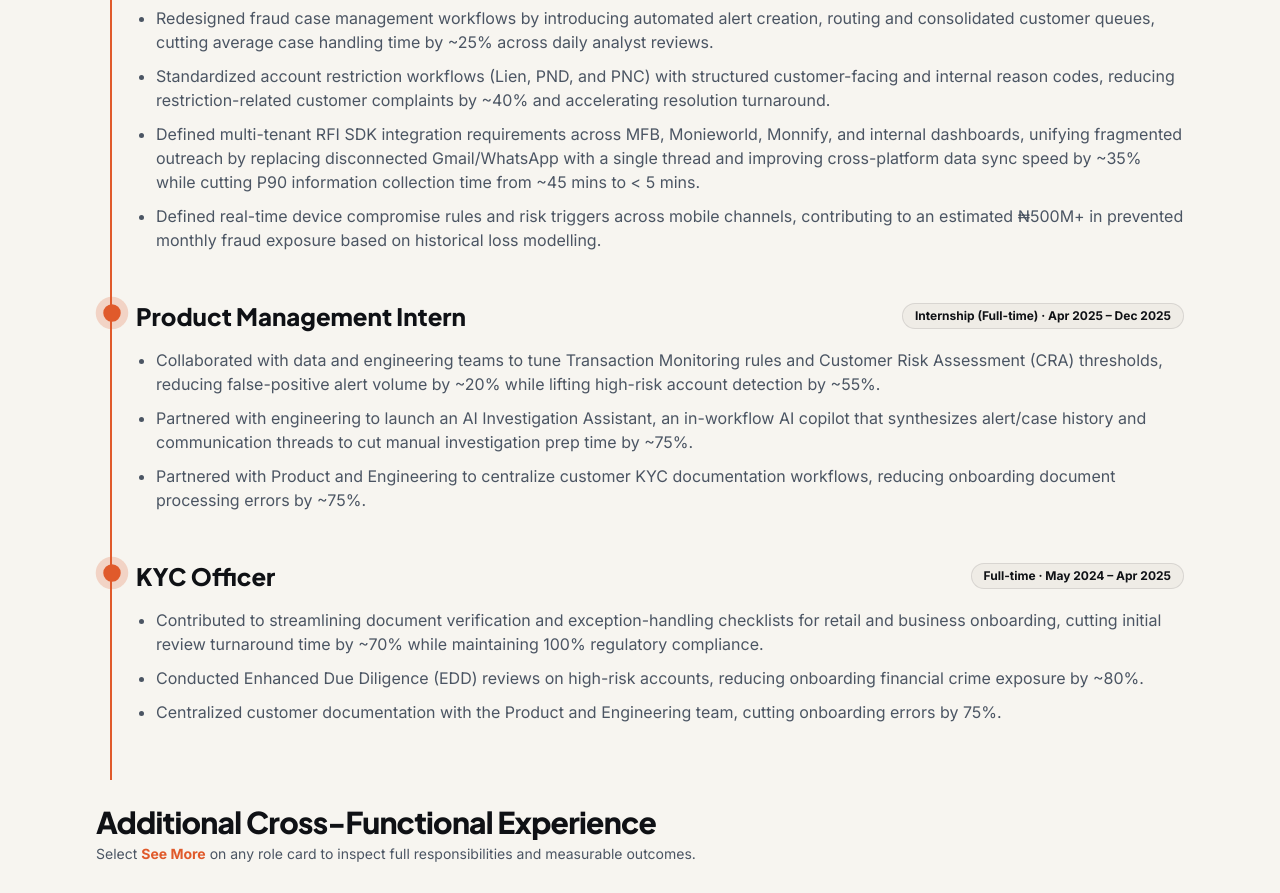
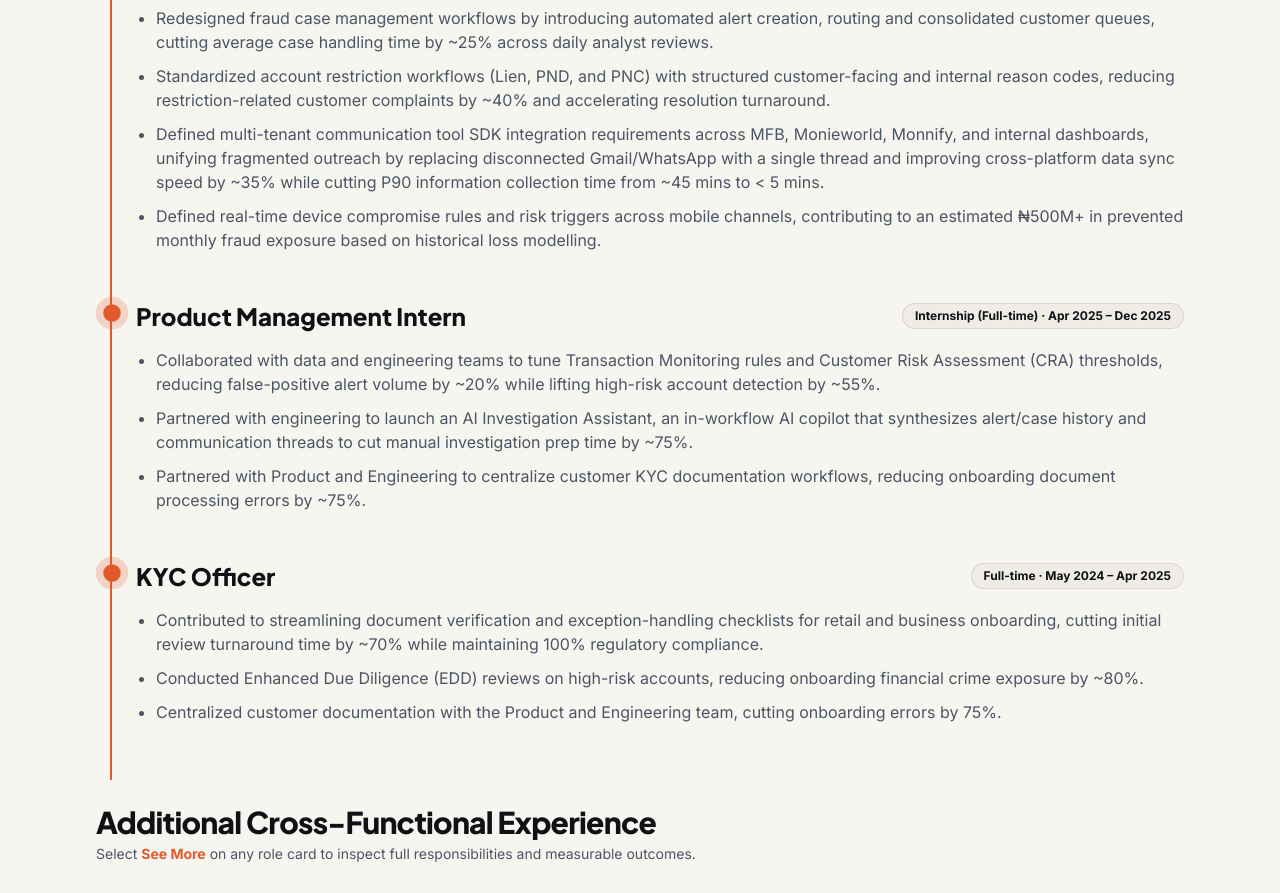
Before and after one commit to Inknifty/shedrack-ananwude-portfolio, a plain HTML site: page index.html in a window 1280 px wide. Shown: the part 3660-4553 px from the top of the page. Drawn offline with nearby package versions, Linux system fonts and the light colour scheme.

Commit message:
Update index.html

```diff
--- a/index.html
+++ b/index.html
@@ -481,7 +481,7 @@
               <ul class="mt-4 space-y-2.5 text-sm sm:text-base text-adaptive-muted list-disc pl-5 leading-relaxed">
                 <li>Redesigned fraud case management workflows by introducing automated alert creation, routing and consolidated customer queues, cutting average case handling time by ~25% across daily analyst reviews.</li>
                 <li>Standardized account restriction workflows (Lien, PND, and PNC) with structured customer-facing and internal reason codes, reducing restriction-related customer complaints by ~40% and accelerating resolution turnaround.</li>
-                <li>Defined multi-tenant RFI SDK integration requirements across MFB, Monieworld, Monnify, and internal dashboards, unifying fragmented outreach by replacing disconnected Gmail/WhatsApp with a single thread and improving cross-platform data sync speed by ~35% while cutting P90 information collection time from ~45 mins to &lt; 5 mins.</li>
+                <li>Defined multi-tenant communication tool SDK integration requirements across MFB, Monieworld, Monnify, and internal dashboards, unifying fragmented outreach by replacing disconnected Gmail/WhatsApp with a single thread and improving cross-platform data sync speed by ~35% while cutting P90 information collection time from ~45 mins to &lt; 5 mins.</li>
                 <li>Defined real-time device compromise rules and risk triggers across mobile channels, contributing to an estimated ₦500M+ in prevented monthly fraud exposure based on historical loss modelling.</li>
               </ul>
             </div>
```
